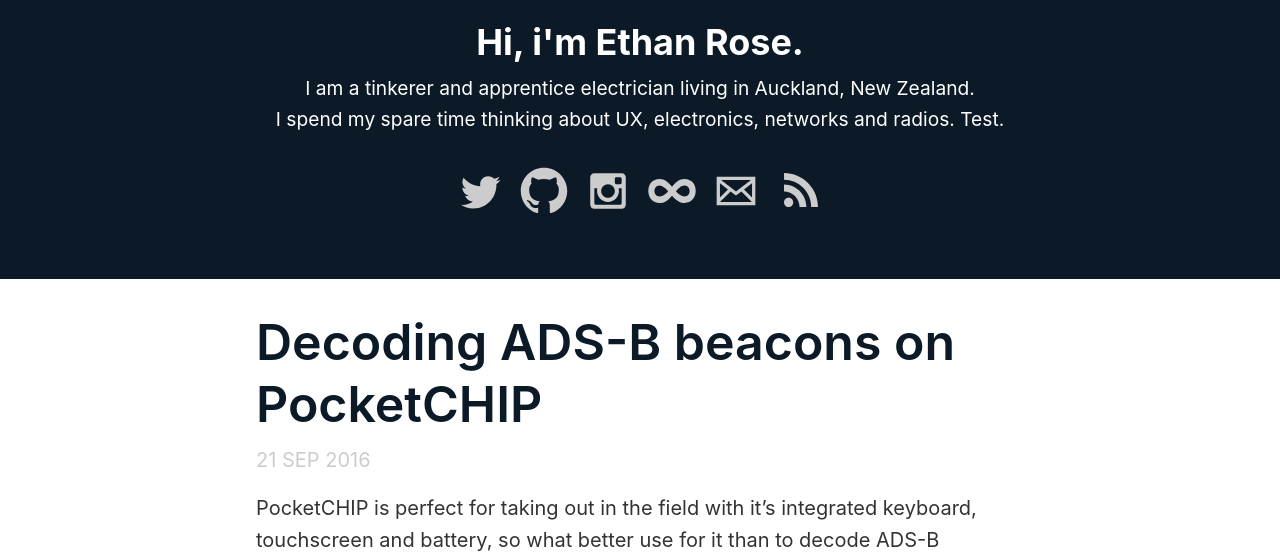
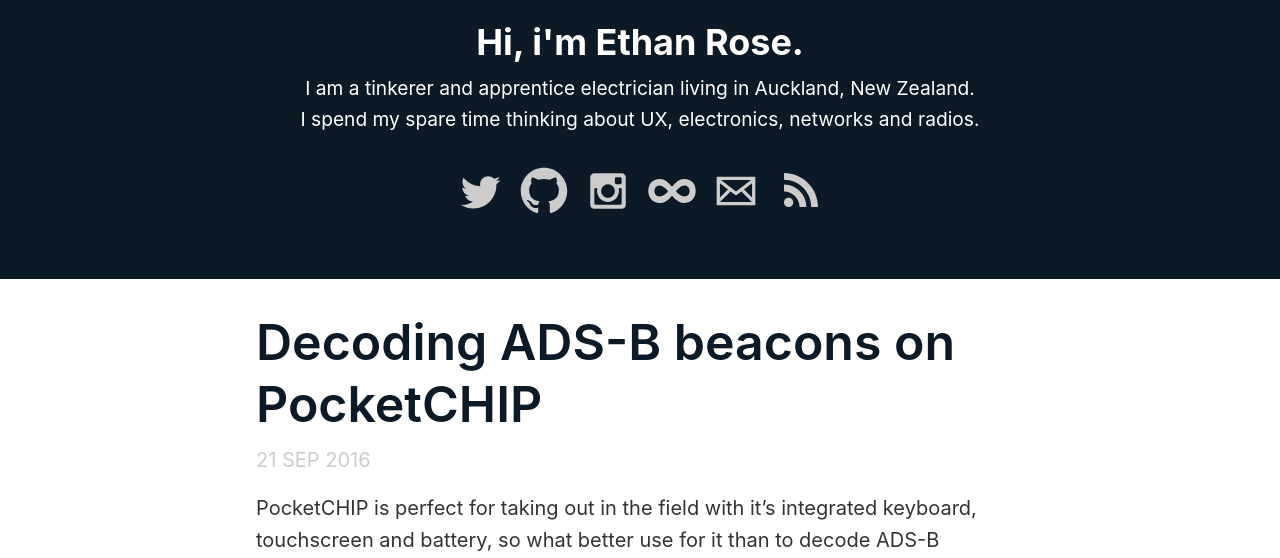
Before and after one commit to ethan4/ethan4.github.io, a Jekyll site: the page built from index.html, in a window 1280 px wide and 900 px high, cut to the strip 342-900 px from the top of the window. Built offline with Jekyll 4.4.1, drawn with Linux system fonts in a browser that asks for light colours; the list of posts is cut into pages by our own code.

Commit message:
Removing test

```diff
--- a/_config.yml
+++ b/_config.yml
@@ -9,7 +9,7 @@
 lang: en
 title: Ethan Rose
 email: ethan@ethanrose.co.nz
-description: I am a tinkerer and apprentice electrician living in Auckland, New Zealand. <br> I spend my spare time thinking about UX, electronics, networks and radios. Test.
+description: I am a tinkerer and apprentice electrician living in Auckland, New Zealand. <br> I spend my spare time thinking about UX, electronics, networks and radios.
 # Webmentions - leave blank (remove "yes") if you would not like to receive & display webmentions from other sites
 webmentions: yes
 
```
